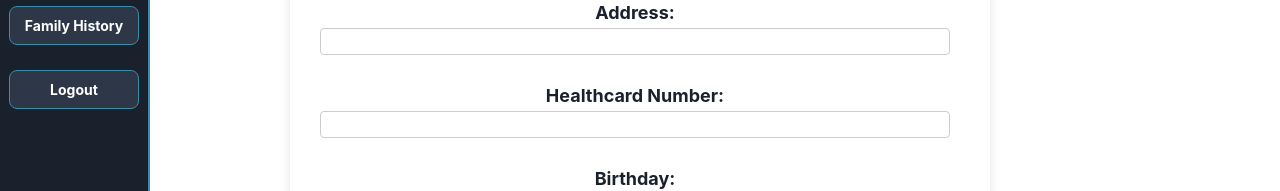
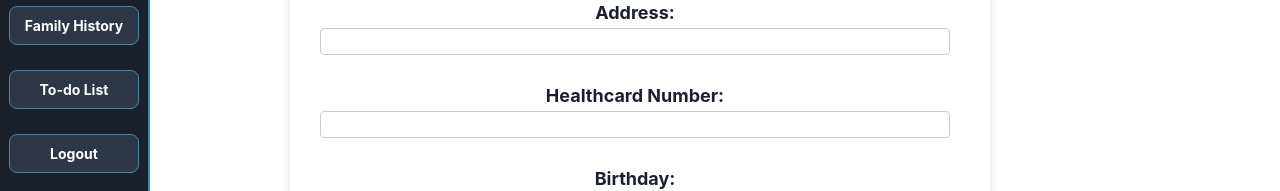
Before and after one commit to FarihaNK/CSC301-Project, a React (Vite) app in the folder frontend/my-react-app/: page /profile in a window 1280 px wide. Shown: the part 366-557 px from the top of the page. Built offline with nearby package versions, Linux system fonts and the light colour scheme; no server answers; a web font is replaced by a local one.

Commit message:
Added todo list to user/patient dashboard.

```diff
--- a/frontend/my-react-app/src/components/PSidebar.jsx
+++ b/frontend/my-react-app/src/components/PSidebar.jsx
@@ -29,6 +29,7 @@ const PSidebar = () => {
           <li>MedAssistant</li>
           <li onClick={() => navigate("/profile")}>Personal Profile</li>
           <li onClick={() => navigate("/familyhistory")}>Family History</li>
+          <li onClick={() => navigate("/todo")}>To-do List</li>
           <li onClick={handleLogout}>Logout</li>
           {/* <li onClick={() => navigate("/mypatients")}>My Patients</li> */}
         </ul>
```
